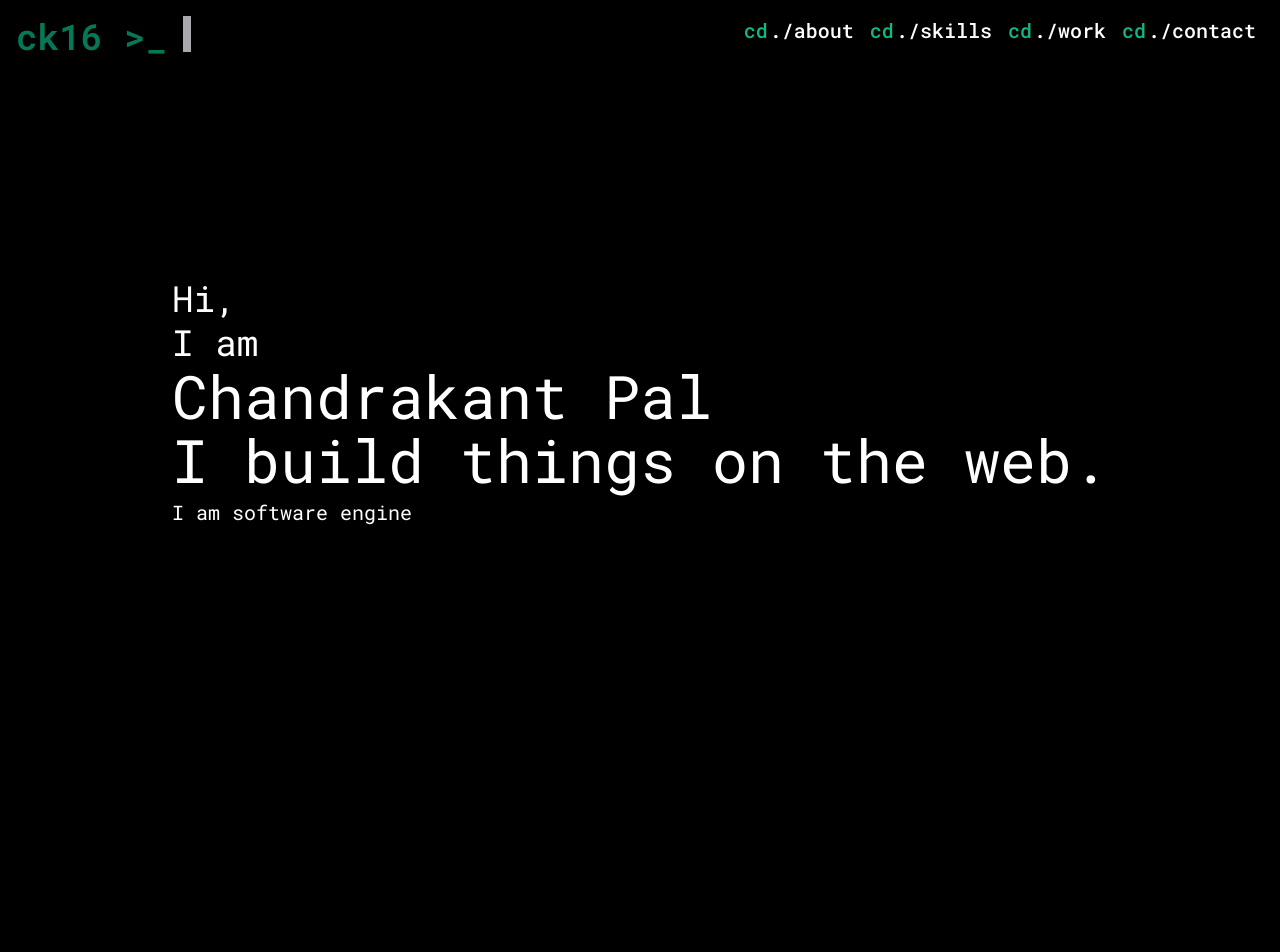
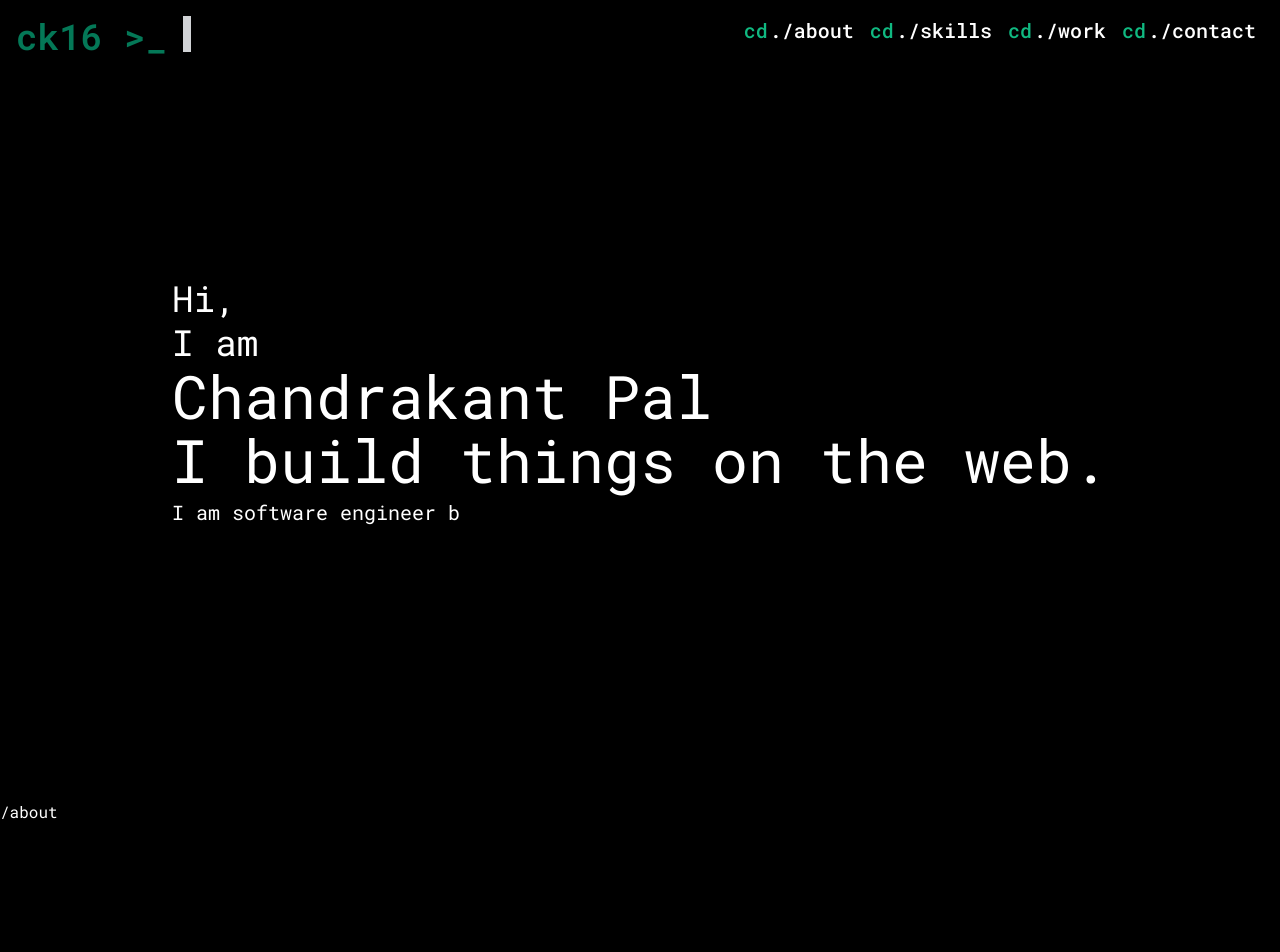
Before and after one commit to ChandrakantPal/ck16dev, a Next.js app: page / in a window 1280 px wide. Shown: the top 952 px of the page. Before the commit the page ends 800 px from the top, so only its background shows below. Built offline with nearby package versions, Linux system fonts and the light colour scheme.

Commit message:
about imported

```diff
--- a/pages/index.tsx
+++ b/pages/index.tsx
@@ -1,4 +1,5 @@
 import Head from 'next/head'
+import About from '../components/About'
 import Header from '../components/Header'
 import Introduction from '../components/Introduction'
 
@@ -12,6 +13,7 @@ export default function Home() {
       </Head>
       <Header />
       <Introduction />
+      <About />
     </div>
   )
 }
```
